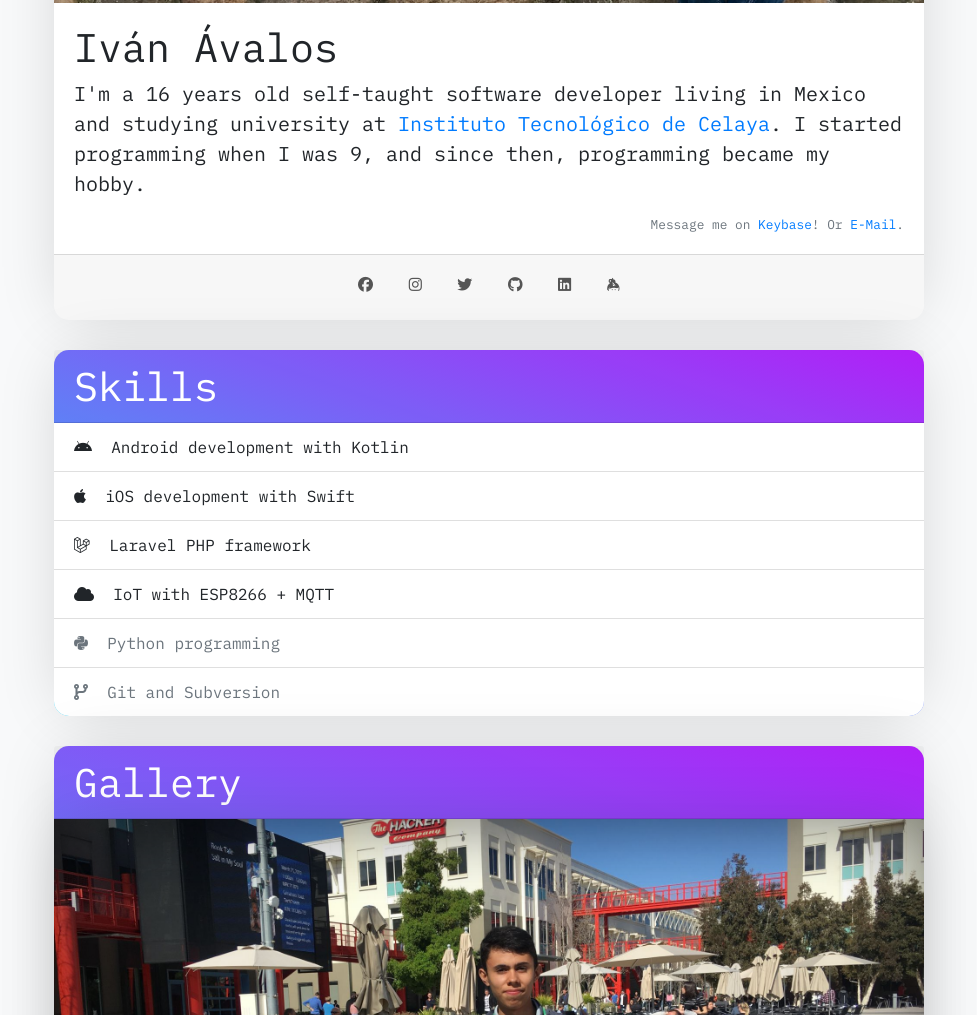
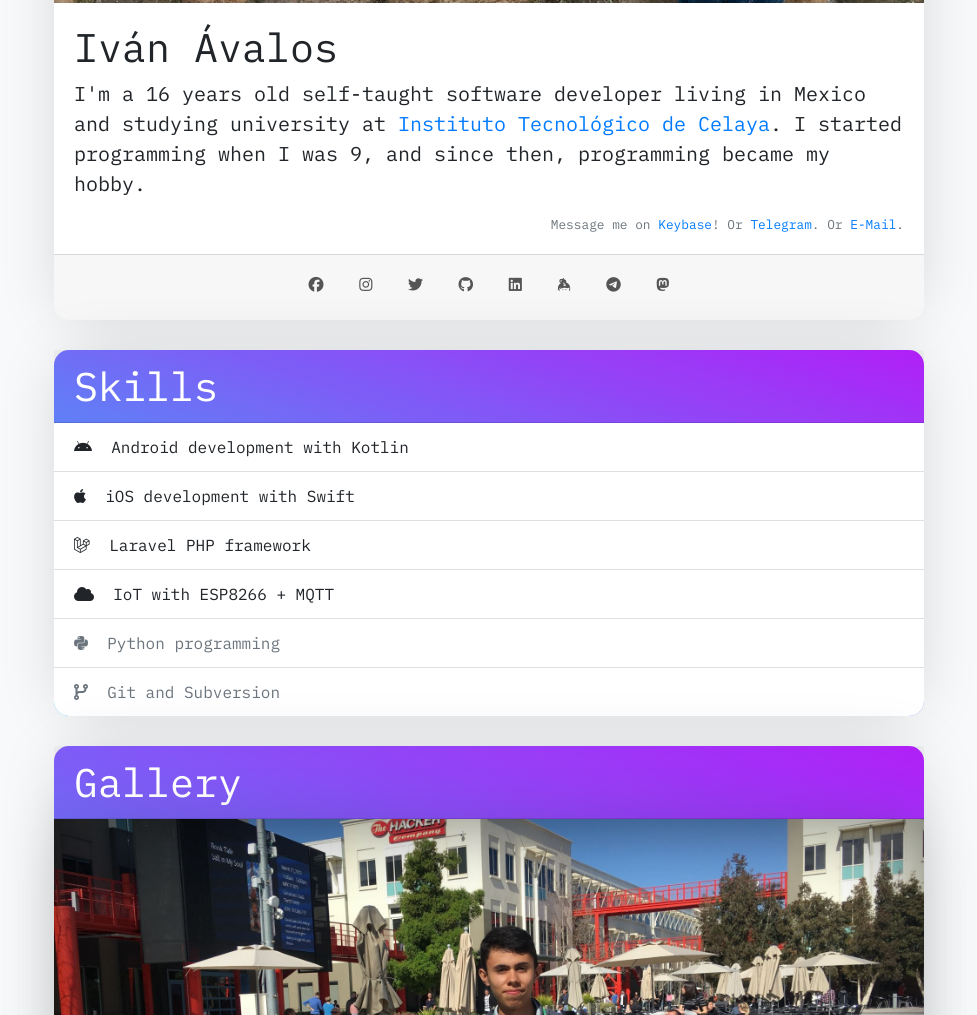
Before and after one commit to ivan-avalos/ivan-avalos.github.io, a plain HTML site: page index.html in a window 1280 px wide. Shown: the part 843-1858 px from the top of the page, without its empty margins (151-1128 px from the left). Drawn offline with Linux system fonts and the light colour scheme.

Commit message:
Added links to Mastodon and Telegram.

```diff
--- a/index.html
+++ b/index.html
@@ -38,7 +38,10 @@
                 <p class="card-text lead">
                     I'm a 16 years old self-taught software developer living in Mexico and studying university at <a href="http://itcelaya.edu.mx">Instituto Tecnológico de Celaya</a>. I started programming when I was 9, and since then, programming became my hobby.
                 </p>
-                <small class="float-right card-text text-muted">Message me on <a href="https://keybase.io/avalos">Keybase</a>! Or <a href="mailto:ivan.avalos.diaz@hotmail.com">E-Mail</a>.</small>
+                <small class="float-right card-text text-muted">
+                    Message me on <a href="https://keybase.io/avalos/chat">Keybase</a>!
+                    Or <a href="https://t.me/ivan_avalos/">Telegram</a>.
+                    Or <a href="mailto:ivan.avalos.diaz@hotmail.com">E-Mail</a>.</small>
             </div>
             <div class="card-footer text-center bottom-rounded">
                 <!-- Social links -->
@@ -53,6 +56,10 @@
                     href="https://www.linkedin.com/in/iamavalos"><i class="fab fa-linkedin"></i></a>
                 <a class="btn btn-link social-item"
                     href="https://keybase.io/avalos"><i class="fab fa-keybase"></i></a>
+                <a class="btn btn-link social-item"
+                    href="https://t.me/ivan_avalos"><i class="fab fa-telegram"></i></a>
+                <a class="btn btn-link social-item"
+                    href="https://mastodon.social/web/accounts/1148951"><i class="fab fa-mastodon"></i></a>
             </div>
         </div>
     </div>
```
